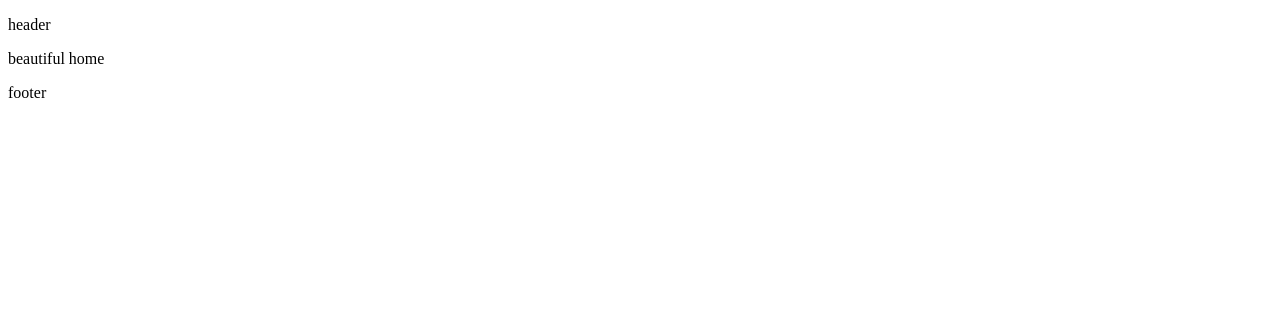
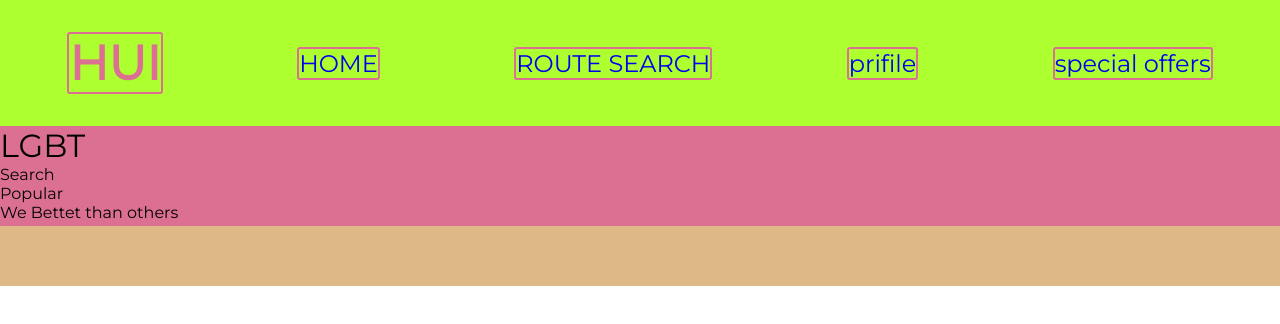
Before and after one commit to LeagueOfDevelopers/T-PortFrontend, a React app: page /home in a window 1280 px wide. Built offline with nearby package versions, Linux system fonts and the light colour scheme.

Commit message:
structure draft

```diff
--- a/package.json
+++ b/package.json
@@ -10,7 +10,8 @@
     "react-router-dom": "^4.3.1",
     "react-router-redux": "^4.0.8",
     "react-scripts": "2.1.1",
-    "redux": "^4.0.1"
+    "redux": "^4.0.1",
+    "styled-components": "^4.1.1"
   },
   "scripts": {
     "start": "react-scripts start",
--- a/public/index.html
+++ b/public/index.html
@@ -5,36 +5,16 @@
     <link rel="shortcut icon" href="%PUBLIC_URL%/favicon.ico">
     <meta name="viewport" content="width=device-width, initial-scale=1, shrink-to-fit=no">
     <meta name="theme-color" content="#000000">
-    <!--
-      manifest.json provides metadata used when your web app is added to the
-      homescreen on Android. See https://developers.google.com/web/fundamentals/web-app-manifest/
-    -->
+    <link href="https://fonts.googleapis.com/css?family=Montserrat:400,900i&amp;subset=cyrillic" rel="stylesheet">
     <link rel="manifest" href="%PUBLIC_URL%/manifest.json">
-    <!--
-      Notice the use of %PUBLIC_URL% in the tags above.
-      It will be replaced with the URL of the `public` folder during the build.
-      Only files inside the `public` folder can be referenced from the HTML.
 
-      Unlike "/favicon.ico" or "favicon.ico", "%PUBLIC_URL%/favicon.ico" will
-      work correctly both with client-side routing and a non-root public URL.
-      Learn how to configure a non-root public URL by running `npm run build`.
-    -->
     <title>React App</title>
   </head>
-  <body>
+  <body style="margin:0">
     <noscript>
       You need to enable JavaScript to run this app.
     </noscript>
-    <div id="root"></div>
-    <!--
-      This HTML file is a template.
-      If you open it directly in the browser, you will see an empty page.
+    <div id="root" style="font-family: 'Montserrat', sans-serif;"></div>
 
-      You can add webfonts, meta tags, or analytics to this file.
-      The build step will place the bundled scripts into the <body> tag.
-
-      To begin the development, run `npm start` or `yarn start`.
-      To create a production bundle, use `npm run build` or `yarn build`.
-    -->
   </body>
 </html>
--- a/src/containers/App.js
+++ b/src/containers/App.js
@@ -3,7 +3,7 @@ import { BrowserRouter as Router, Route, Redirect } from "react-router-dom";
 import Header from "./Header/Header";
 import Footer from "./Footer/Footer";
 import Home from "./Home/home";
-import Methods from "./Methods/Methods";
+import RouteSearch from "./RouteSearch/RouteSearch";
 
 class App extends Component {
   render() {
@@ -11,8 +11,8 @@ class App extends Component {
       <div>
         <Header />
         <Route path="/home" component={Home} />
-        <Route path="/methods" component={Methods} />
         <Route exact path="/" render={() => <Redirect to="/home" />} />
+        <Route path='/routesearch' component={RouteSearch}></Route>
         <Footer />
       </div>
     );
--- a/src/containers/Footer/Footer.jsx
+++ b/src/containers/Footer/Footer.jsx
@@ -1,7 +1,13 @@
-import React, { Component } from 'react';
+import React, { Component } from "react";
+import styled from "styled-components";
+
+const FooterContents = styled.div`
+  background-color: burlywood;
+  min-height: 60px;
+`;
 
 const Footer = () => {
-    return ( <p>footer</p> );
-}
+  return <FooterContents />;
+};
 
 export default Footer;
--- a/src/containers/Header/Header.jsx
+++ b/src/containers/Header/Header.jsx
@@ -1,9 +1,42 @@
-import React, { Component } from 'react';
+import React, { Component } from "react";
+import { NavLink } from "react-router-dom";
+import styled from "styled-components";
+
+const NavBar = styled.div`
+  font-size: 1.5em;
+  text-align: center;
+  color: palevioletred;
+  display: flex;
+  justify-content: space-around;
+  background-color: greenyellow;
+  align-items: center;
+
+  > a {
+    border: 2px solid palevioletred;
+    border-radius: 3px;
+    text-align: center;
+    text-decoration:none;
+  }
+`;
+
+const Logo = styled.h1`
+  border: 2px solid palevioletred;
+  border-radius: 3px;
+  display: inline-block;
+`;
 
 class Header extends Component {
-    render() {
-        return ( <p>header</p> );
-    }
+  render() {
+    return (
+      <NavBar>
+        <Logo>HUI</Logo>
+        <NavLink to="/home">HOME</NavLink>
+        <NavLink to="/routesearch">ROUTE SEARCH</NavLink>
+        <NavLink to="/profile">prifile</NavLink>
+        <NavLink to="/specialoffers">special offers</NavLink>
+      </NavBar>
+    );
+  }
 }
 
 export default Header;
--- a/src/containers/Home/home.jsx
+++ b/src/containers/Home/home.jsx
@@ -1,9 +1,29 @@
 import React, { Component } from 'react';
+import styled from "styled-components";
 
-class Home extends Component {
-    render() {
-        return (<p>beautiful home</p>);
-    }
+const HomeContents = styled.div`
+    width: 100%;
+    min-height: 100px;
+    background-color: palevioletred;
+`;
+
+const Motto = styled.span`
+    font-size: 2em;
+`;
+
+const Home = () => {
+    return (
+        <HomeContents>
+            <Motto>LGBT</Motto>
+            <div>
+                <span>Search</span>
+            </div>
+            <div><span>Popular</span></div>
+            <div>
+                <span>We Bettet than others</span>
+            </div>
+        </HomeContents>
+    );
 }
 
 export default Home;
--- a/src/containers/Methods/Methods.jsx
+++ /dev/null
@@ -1,9 +0,0 @@
-import React, { Component } from 'react';
-
-class Methods extends Component {
-    render() {
-        return ( <p>choose ur travel way</p> );
-    }
-}
-
-export default Methods;
--- /dev/null
+++ b/src/containers/RouteSearch/RouteSearch.jsx
@@ -0,0 +1,27 @@
+import React, { Component } from "react";
+import styled from "styled-components";
+
+
+const RouteSearchContents = styled.form`
+  > input {
+    display:inline-block;
+    width:200px;
+  }
+`;
+
+class RouteSearch extends Component {
+  render() {
+    return (
+      <div>
+        <form action="" method="get">
+          <input type="text" placeholder="From"/>
+          <input type="text" placeholder="To"/>
+          <div>Filters</div>
+          <div>results</div>
+        </form>
+      </div>
+    );
+  }
+}
+
+export default RouteSearch;
```
Also changed, not shown: 1 other file.
